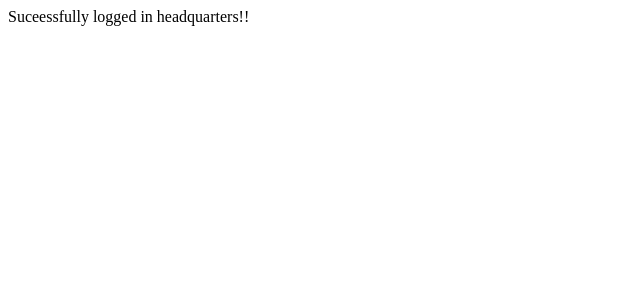
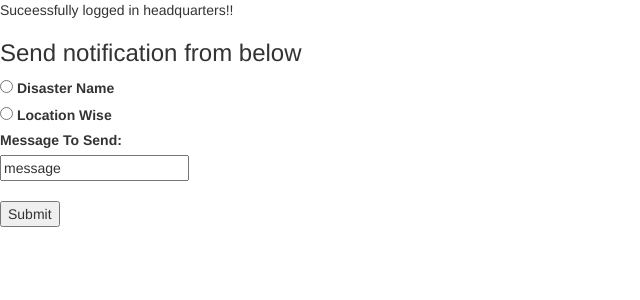
Before and after one commit to udbhav-chugh/Smart_India_Hackathon_CodeRescue, a Django app: page /main/headquarters_dashboard in a window 1280 px wide. Shown: the top 300 px of the page, without its empty margins (0-640 px from the left). Run offline with Django 3.2, Linux system fonts and the light colour scheme; data that the repository does not hold is empty; some libraries are stand-ins or nearby versions.

Commit message:
created the notification form of headquarters dashboard

```diff
--- a/web/disaster_management/main/templates/main/index.html
+++ b/web/disaster_management/main/templates/main/index.html
@@ -6,6 +6,7 @@
 <body>
 
     <button onclick="window.location.href = '{% url 'user:login' %}' ">Login</button>
+
     <p id="location">HI</p>
     <button onclick="getLocation()">Locate</button>
 
--- a/web/disaster_management/main/views.py
+++ b/web/disaster_management/main/views.py
@@ -1,6 +1,13 @@
 from django.shortcuts import render
 from django.http import HttpResponse, HttpResponseRedirect
 from django.urls import reverse
+import pymongo
+from pymongo import MongoClient
+
+def connect():
+    client = MongoClient('mongodb+srv://coderescue:sih2020@trycluster-rfees.mongodb.net/test?retryWrites=true&w=majority&ssl=true&ssl_cert_reqs=CERT_NONE' , ssl = True)
+    # client = MongoClient('mongodb+srv://user:user@sih-jhvxc.mongodb.net/test?retryWrites=true&w=majority')
+    return client
 
 def index(request):
     context = {}
@@ -9,8 +16,32 @@ def index(request):
 
 #mayank code starts here... kindly accept my part of code if merge conflict arises
 
+locations =["Andhra Pradesh","Arunachal Pradesh ","Assam","Bihar","Chhattisgarh","Goa","Gujarat",
+"Haryana","Himachal Pradesh","Jammu and Kashmir","Jharkhand","Karnataka","Kerala",
+"Madhya Pradesh","Maharashtra","Manipur","Meghalaya","Mizoram","Nagaland","Odisha",
+"Punjab","Rajasthan","Sikkim","Tamil Nadu","Telangana","Tripura","Uttar Pradesh","Uttarakhand",
+"West Bengal","Andaman and Nicobar Islands","Chandigarh","Dadra and Nagar Haveli","Daman and Diu",
+"Lakshadweep","Delhi","Puducherry"]
+
 def headquarters_dashboard(request):
-    return render( request , 'headquarters/dashboard.html' )
+    client = connect()
+    db = client.main.disaster
+    print("HELLO")
+    info = db.find({})
+    data = list(info)
+
+    disaster_names = []
+    location_names = []
+
+    for data in data:
+        disaster_names.append(data["name"])
+    for data in disaster_names:
+        print(data)
+
+    for location in locations :
+        location_names.append(location)
+
+    return render( request , 'headquarters/dashboard.html' , {"disaster_names" : disaster_names , "location_names": location_names} )
 
 def rescue_team_dashboard(request):
     return render( request , 'rescue_team/dashboard.html' )
--- a/web/disaster_management/templates/base_generic.html
+++ b/web/disaster_management/templates/base_generic.html
@@ -2,6 +2,8 @@
 <html>
 
 <head>
+  <link rel="stylesheet" href="https://maxcdn.bootstrapcdn.com/bootstrap/3.4.1/css/bootstrap.min.css">
+
   <title>{% block title%}{% endblock %}</title>
   {% block css %}
   {% endblock %}
--- a/web/disaster_management/templates/headquarters/dashboard.html
+++ b/web/disaster_management/templates/headquarters/dashboard.html
@@ -1,8 +1,67 @@
 {% extends "base_generic.html" %}
+
+{% block script %}
+
+
+  window.onload = function(){
+    document.getElementById("location_wise_names").style.display = "none";
+    document.getElementById("disaster_wise_names").style.display = "none";
+  }
+
+  function hideLocations(){
+    document.getElementById("location_wise_names").style.display = "block";
+    document.getElementById("disaster_wise_names").style.display = "none";
+  }
+
+  function hideDisasters(){
+    document.getElementById("location_wise_names").style.display = "none";
+    document.getElementById("disaster_wise_names").style.display = "block";
+  }
+
+{% endblock %}
 
 {% block content %}
 
   Suceessfully logged in headquarters!!
 
+  <h3> Send notification from below </h3>
+
+  <form method="POST" action="{% url 'main:headquarters_dashboard' %}">
+    {% csrf_token %}
+
+
+    <input type="radio" id="disaster_wise" name="is_disaster" value="disaster_wise" onclick="hideLocations()">
+    <label for="disaster_wise">Disaster Name</label><br>
+    <input type="radio" id="location_wise" name="is_disaster" value="location_wise" onclick="hideDisasters()">
+    <label for="female">Location Wise</label><br>
+
+  <div id="disaster_wise_names">
+    <label for="disaster_names">Disaster Name: </label><br>
+    <select id="disaster_names" name="disaster_names">
+      {% for disaster in disaster_names %}
+        <option value = "{{disaster}}"> {{disaster}}</option>
+      {% endfor %}
+    </select>
+    <br><br>
+  </div>
+
+  <div id="location_wise_names">
+    <label for="location_names">Location Name: </label><br>
+    <select id="location_names" name="location_names">
+      {% for location in location_names %}
+        <option value = "{{location}}"> {{location}}</option>
+      {% endfor %}
+    </select>
+    <br><br>
+  </div>
+
+
+<label for="message">Message To Send:</label><br>
+  <input type="text" id="message" name= "message" value="message"><br><br>
+
+  <input type="submit" value="Submit">
+  </form>
+
+
 
 {% endblock %}
--- a/web/disaster_management/templates/user/login_page.html
+++ b/web/disaster_management/templates/user/login_page.html
@@ -13,7 +13,6 @@
   </form>
 
   <button onclick="window.location.href = '{% url 'main:index' %}' ">Home Page</button>
-
 
   {% if error %}
   <button onclick="show_error()" id="error" ></button>
```
Also changed, not shown: web/disaster_management/user/views.py (+0 -9 lines).
